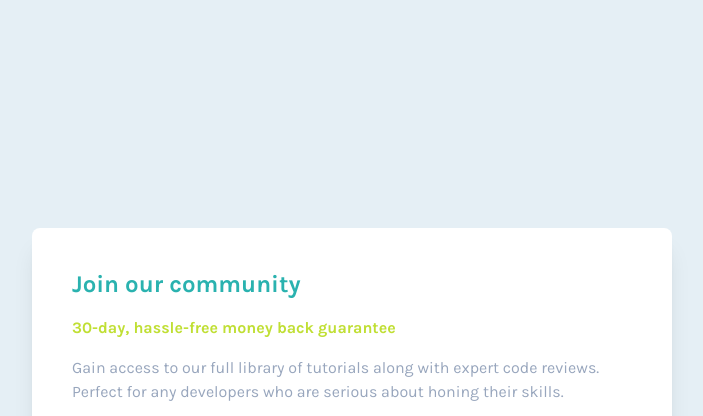
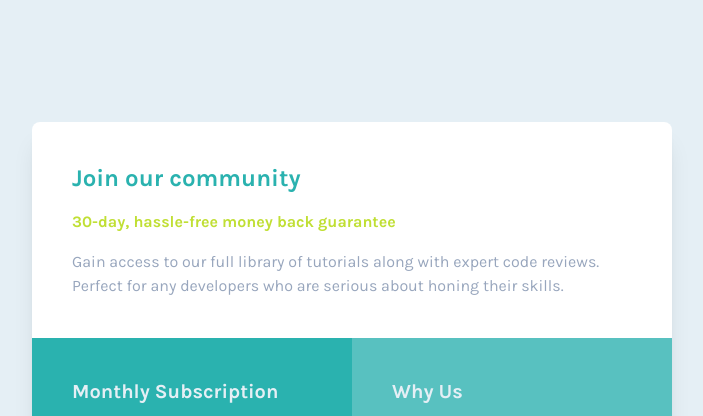
Before and after one commit to NahuelEF/single-price-grid-component, a website: page docs/index.html in a window 1280 px wide. Shown: the top 416 px of the page, without its empty margins (288-991 px from the left). Drawn offline with nearby package versions, Linux system fonts and the light colour scheme; files that its build step writes are made by us from their sources.

Commit message:
fix: style on responsive design

```diff
--- a/docs/index.html
+++ b/docs/index.html
@@ -25,7 +25,7 @@
     class="flex min-h-dvh flex-col items-center justify-center bg-light-gray"
   >
     <main
-      class="mx-auto mt-4 grid w-[calc(100vw_-_1.5rem)] max-w-screen-sm grid-cols-[repeat(auto-fill,minmax(min(19.8125rem,100%),1fr))] grid-rows-[minmax(13.5rem,_max-content)_minmax(16.25rem,_1fr)] overflow-hidden rounded-lg shadow-xl lg:mt-auto lg:w-full"
+      class="mx-auto mt-4 grid w-[calc(100vw_-_1.5rem)] max-w-screen-sm grid-cols-[repeat(auto-fill,minmax(min(19.8125rem,100%),1fr))] grid-rows-[minmax(13.5rem,_max-content)_minmax(16.25rem,_1fr)] overflow-hidden rounded-lg shadow-xl lg:w-full"
     >
       <section
         class="col-span-full flex flex-col justify-between gap-4 bg-white p-6 sm:p-10"
```
